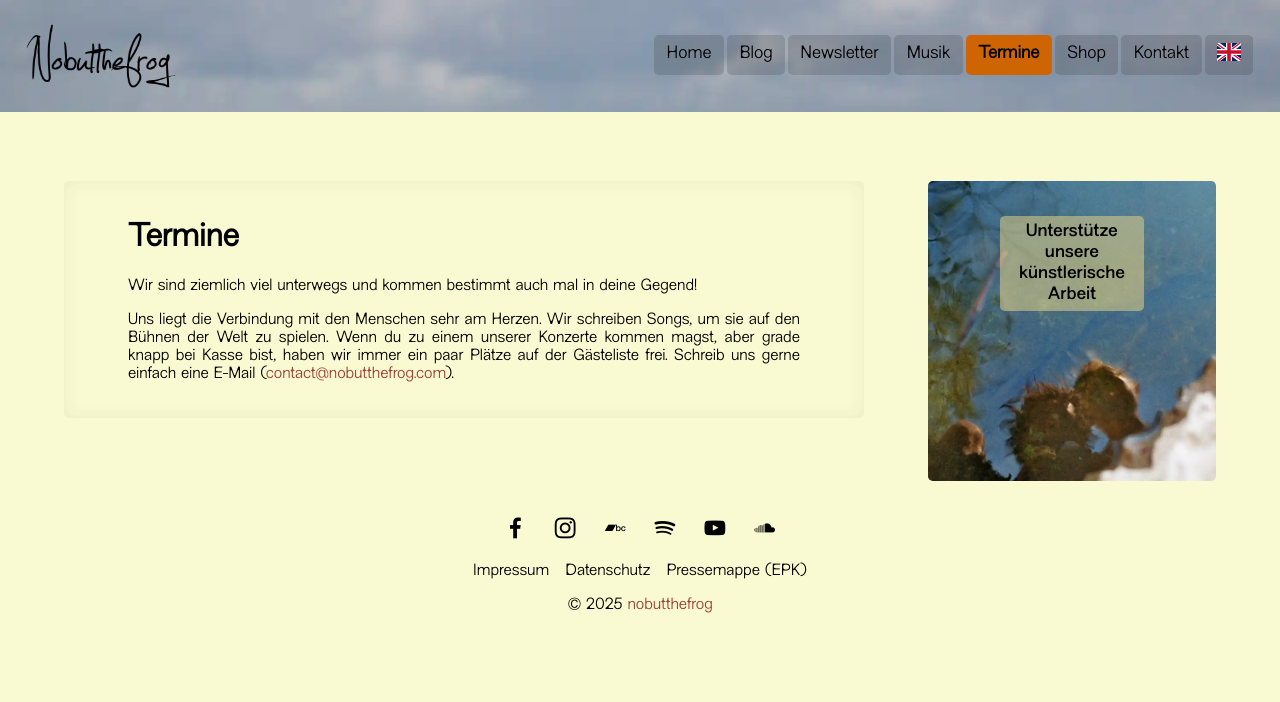
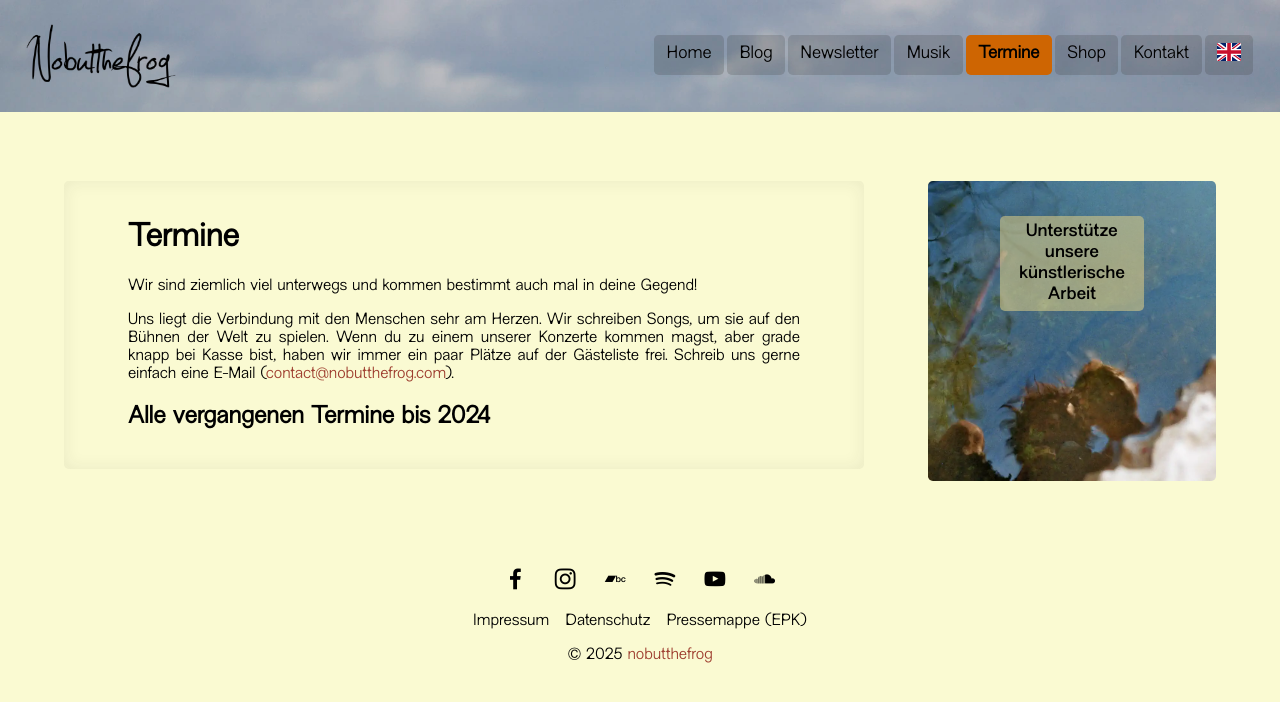
Before and after one commit to chrisongthb/nobutthefrog-com, a Jekyll site: the page built from source/termine.md, in a window 1280 px wide. Shown: the top 702 px of the page. Built offline with Jekyll 4.4.1, drawn with Linux system fonts in a browser that asks for light colours; a script that is not in the unit is left out; part of the change alters nothing that is shown.

```diff
--- a/source/termine.md
+++ b/source/termine.md
@@ -10,6 +10,108 @@ path_to_other_lang: 'en/dates/'
       kommen magst, aber grade knapp bei Kasse bist, haben wir immer ein paar Plätze
       auf der Gästeliste frei. Schreib uns gerne einfach eine E-Mail (<a href="mailto:contact@nobutthefrog.com">contact@nobutthefrog.com</a>).</p>
 
+
+      <script charset="utf-8" src="https://widgetv3.bandsintown.com/main.min.js"></script>
+      <a class="bit-widget-initializer"
+
+      data-artist-name="id_15570251"
+
+      data-events-to-display=""
+      data-background-color="rgba(255,255,255,1)"
+      data-separator-color="rgba(221,221,221,1)"
+      data-text-color="rgba(66,66,66,1)"
+      data-font="Helvetica"
+      data-auto-style="true"
+
+      data-button-label-capitalization="lowercase"
+      data-header-capitalization="uppercase"
+      data-location-capitalization="capitalize"
+      data-venue-capitalization="capitalize"
+      data-display-local-dates="true"
+      data-local-dates-position="tab"
+      data-display-past-dates="true"
+      data-display-details="false"
+      data-display-lineup="false"
+      data-display-start-time="true"
+      data-social-share-icon="false"
+      data-display-limit="all"
+
+      data-date-format="MMM. DD YYYY"
+      data-date-orientation="vertical"
+      data-date-border-color="#4A4A4A"
+      data-date-border-width="1px"
+      data-date-capitalization="capitalize"
+      data-date-border-radius="10px"
+
+      data-event-ticket-cta-size="medium"
+      data-event-custom-ticket-text=""
+      data-event-ticket-text="TICKETS"
+      data-event-ticket-icon="false"
+      data-event-ticket-cta-text-color="rgba(255,255,255,1)"
+      data-event-ticket-cta-bg-color="rgba(74,74,74,1)"
+      data-event-ticket-cta-border-color="rgba(74,74,74,1)"
+      data-event-ticket-cta-border-width="0px"
+      data-event-ticket-cta-border-radius="2px"
+
+      data-sold-out-button-text-color="rgba(255,255,255,1)"
+      data-sold-out-button-background-color="rgba(74,74,74,1)"
+      data-sold-out-button-border-color="rgba(74,74,74,1)"
+      data-sold-out-button-clickable="true"
+
+      data-event-rsvp-position="left"
+      data-event-rsvp-cta-size="medium"
+      data-event-rsvp-only-show-icon="false"
+      data-event-rsvp-text="Erinnere Mich"
+      data-event-rsvp-icon="true"
+      data-event-rsvp-cta-text-color="rgba(74,74,74,1)"
+      data-event-rsvp-cta-bg-color="rgba(255,255,255,1)"
+      data-event-rsvp-cta-border-color="rgba(74,74,74,1)"
+      data-event-rsvp-cta-border-width="1px"
+      data-event-rsvp-cta-border-radius="2px"
+
+      data-follow-section-position="top"
+      data-follow-section-alignment="center"
+      data-follow-section-header-text="Get updates on new shows, new music, and more"
+      data-follow-section-cta-size="medium"
+      data-follow-section-cta-text="abonniere Termine"
+      data-follow-section-cta-icon="true"
+      data-follow-section-cta-text-color="rgba(255,255,255,1)"
+      data-follow-section-cta-bg-color="rgba(74,74,74,1)"
+      data-follow-section-cta-border-color="rgba(74,74,74,1)"
+      data-follow-section-cta-border-width="0px"
+      data-follow-section-cta-border-radius="2px"
+
+      data-play-my-city-position="bottom"
+      data-play-my-city-alignment="center"
+      data-play-my-city-header-text="XXX Don’t see a show near you?"
+      data-play-my-city-cta-size="large"
+      data-play-my-city-cta-text="REQUEST A SHOW"
+      data-play-my-city-cta-icon="true"
+      data-play-my-city-cta-text-color="rgba(255,255,255,1)"
+      data-play-my-city-cta-bg-color="rgba(74,74,74,1)"
+      data-play-my-city-cta-border-color="rgba(74,74,74,1)"
+      data-play-my-city-cta-border-width="0px"
+      data-play-my-city-cta-border-radius="2px"
+
+      data-optin-font=""
+      data-optin-text-color=""
+      data-optin-bg-color=""
+      data-optin-cta-text-color=""
+      data-optin-cta-bg-color=""
+      data-optin-cta-border-width=""
+      data-optin-cta-border-radius=""
+      data-optin-cta-border-color=""
+
+      data-language="de"
+      data-layout-breakpoint="900"
+      data-app-id=""
+      data-affil-code=""
+      data-bit-logo-position="bottomRight"
+      data-bit-logo-color="rgba(66,66,66,1)"
+
+        ></a>
+
+      <h2>Alle vergangenen Termine bis 2024</h2>
       <div id="songkick-widget-container">
         <a href="https://www.songkick.com/artists/9802904" class="songkick-widget" data-theme="light" data-track-button="on"
           data-detect-style="on" data-background-color="rgb(0,0,0,0)" data-font-color="rgb(0,0,0,1)"
```
